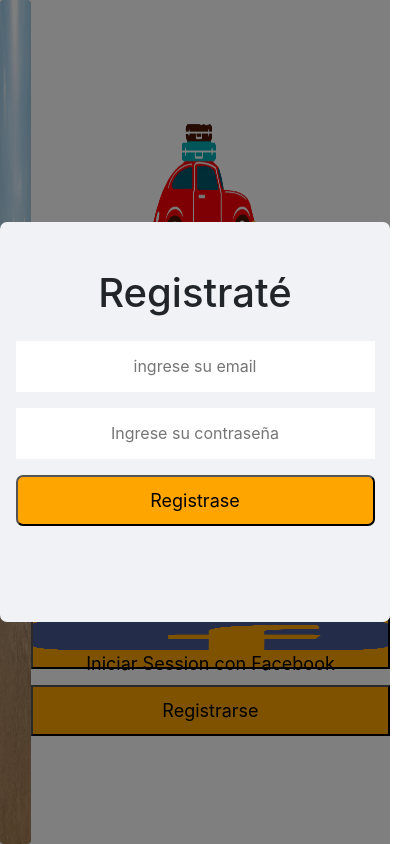
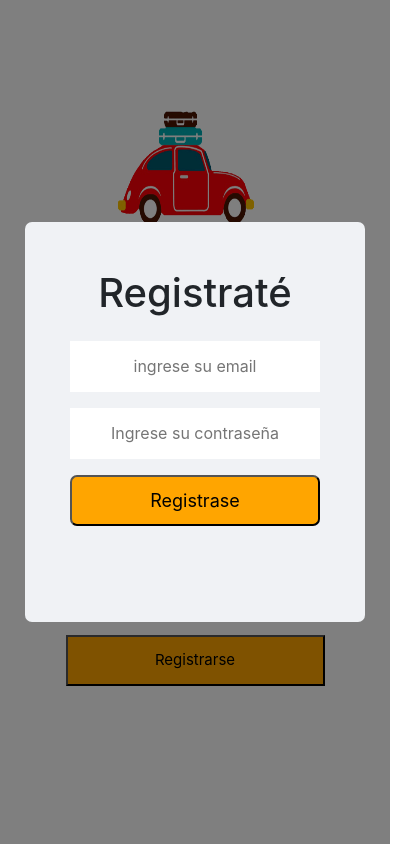
Before and after one commit to ke975/incubacionDesturtap, a React (Create React App) app: page / in a window 390 px wide. Both pictures are taken after typing "name@example.com", "Sample123" into the empty fields and a click on the button "Registrarse". Shown: the whole page, 420 px wide, since content can reach past the window. Built offline with nearby package versions, Linux system fonts and the light colour scheme; no server answers.

Commit message:
Creación de la vista del avatar del usuario en el navegador

```diff
--- a/src/components/Navbar.jsx
+++ b/src/components/Navbar.jsx
@@ -1,7 +1,11 @@
+
+import {AuthContext} from '../context/autContext'
+import { useContext } from 'react'
+
 
 export function Navbar(){
 
-
+const {user} =useContext(AuthContext)
 
 
 
@@ -34,13 +38,14 @@ return(
         </div>
       </li>
       <li className="nav-item">
-        <a className="nav-link disabled text-white " href="#">Disabled</a>
+       <img src={user.avatar} className=" rounded-circle" alt=""/> <a className="nav-link disabled text-white " href="#"></a>
       </li>
     </ul>
     <form className="form-inline my-2 my-lg-0">
       <input className="form-control mr-sm-2" type="search" placeholder="Search" aria-label="Search"/>
       <button className="btn btn-outline-success my-2 my-sm-0" type="submit">Search</button>
     </form>
+
   </div>
 </nav>
 
--- a/src/pages/Login.jsx
+++ b/src/pages/Login.jsx
@@ -2,14 +2,14 @@ import React from "react";
 import "../styles/Login.scss";
 import Beach from "../assets/beachLandin.png";
 import Logo from "../assets/logo-paraTraveling-safe.gif";
-import Google from "../assets/google.png";
-import facebook from "../assets/facebooke.png";
+import Google from "../assets/search.png";
+import facebook from "../assets/face.png";
 import Modal from "react-modal";
 import { firebase } from "../services/firebase";
 import { useContext, useState } from "react";
 import { AuthContext } from "../context/autContext";
 import { useNavigate } from "react-router-dom";
-
+import '../styles/ResponsiveLogin.scss'
 Modal.setAppElement("#root");
 
 export function Login() {
@@ -19,10 +19,10 @@ export function Login() {
   const [modalIsOpen, setIsOpen] = React.useState(false);
   const [email, setEmail] = useState("");
   const [pass, setPass] = useState("");
-  const [emailCreate, setEmailCreate] = useState('')
-  const [passCreate, setPassCreate] = useState('')
-  const [error,setError] = useState(null)
-  const [errorModal,setErrorModal] = useState(null)
+  const [emailCreate, setEmailCreate] = useState("");
+  const [passCreate, setPassCreate] = useState("");
+  const [error, setError] = useState(null);
+  const [error1, setError1] = useState(null);
   function openModal() {
     setIsOpen(true);
   }
@@ -31,82 +31,72 @@ export function Login() {
     setIsOpen(false);
   }
 
-function handleCreateUser(e){
-  e.preventDefault()
-  firebase.auth().createUserWithEmailAndPassword(emailCreate, passCreate)
+  function handleCreateUser(e) {
+    e.preventDefault();
+    firebase
+      .auth()
+      .createUserWithEmailAndPassword(emailCreate, passCreate)
       .then((userCredential) => {
         // Signed in
         var user = userCredential.user;
-    closeModal()
+        closeModal();
         // ...
       })
       .catch((error) => {
-    if(errorModal.code === 'auth/user-not-found'){
-      setErrorModal('Usuario o contraseña incorrecta')
+        if (error.code === "auth/user-not-found") {
+          setError1("Usuario o contraseña incorrecta");
+        }
+        if (error.code === "auth/wrong-password") {
+          setError("Usuario o contraseña incorrecta");
+        }
+        console.log(error.code);
+        console.log(error.message);
 
-
+        if (!emailCreate.trim()) {
+          console.log("Datos vacíos email!");
+          setError("Datos vacíos email!");
+          return;
         }
-  if(errorModal.code === 'auth/wrong-password'){
-      setError('Usuario o contraseña incorrecta')
-  }
-  console.log(error.code)
-  console.log(error.message)
-
-  if(!email.trim()){
-    console.log('Datos vacíos email!')
-    setErrorModal('Datos vacíos email!')
-    return
-}
-if(!pass.trim()){
-  console.log('Datos vacíos email!')
-  setErrorModal('Datos vacíos contraseña!')
-  return
+        if (!passCreate.trim()) {
+          console.log("Datos vacíos email!");
+          setError("Datos vacíos contraseña!");
+          return;
         }
         // ..
       });
   }
 
-function procesarDatos(e){
-  e.preventDefault()
+  function procesarDatos(e) {
+    e.preventDefault();
 
-
-
-  firebase.auth().signInWithEmailAndPassword(email,pass)
+    firebase
+      .auth()
+      .signInWithEmailAndPassword(email, pass)
       .then((userCredential) => {
         // Signed in
         var user = userCredential.user;
         // ...
-    navigate('/Home')
+        navigate("/Home");
       })
       .catch((error) => {
-    if(error.code === 'auth/wrong-password'){
-      setError('Usuario o contraseña incorrecta')
+        if (error.code === "auth/wrong-password") {
+          setError("Usuario o contraseña incorrecta");
         }
-  if(!email.trim()){
-    console.log('Datos vacíos email!')
-    setError('Datos vacíos email!')
-    return
+        if (!email.trim()) {
+          console.log("Datos vacíos email!");
+          setError("Datos vacíos email!");
+          return;
         }
-if(!pass.trim()){
-  console.log('Datos vacíos email!')
-  setError('Datos vacíos contraseña!')
-  return
+        if (!pass.trim()) {
+          console.log("Datos vacíos email!");
+          setError("Datos vacíos contraseña!");
+          return;
         }
       });
 
-
-
-  setEmailCreate('');
-  setPassCreate('');
+    setEmailCreate("");
+    setPassCreate("");
   }
-
-
-
-
-
-
-
-
 
   async function Login() {
     if (!user) {
@@ -142,15 +132,11 @@ if(!pass.trim()){
             className="react-modal-content"
             overlayClassName="react-modal-overlay"
           >
-            <form onSubmit={ handleCreateUser}>
+            <form onSubmit={handleCreateUser}>
               <h1>Registraté</h1>
-              {
-        errorModal?(
-            <div className="alert alert-danger">
-                {error}
-            </div>
-        ):null
-    }
+              {error? (
+                <div className="alert alert-danger">{error}</div>
+              ) : null}
 
               <input
                 type="email"
@@ -162,20 +148,14 @@ if(!pass.trim()){
                 type="password"
                 value={passCreate}
                 placeholder="Ingrese su contraseña"
-                onChange={(e) =>setPassCreate(e.target.value)}
+                onChange={(e) => setPassCreate(e.target.value)}
               />
               <button>Registrase</button>
             </form>
           </Modal>
 
           <form onSubmit={procesarDatos}>
-          {
-        error?(
-            <div className="alert alert-danger">
-                {error}
-            </div>
-        ):null
-    }
+            {error ? <div className="alert  text-center col-sm-4">{error}</div> : null}
 
             <input
               type="email"
@@ -192,10 +172,11 @@ if(!pass.trim()){
               value={pass}
             />
 
+            <button type="submit" className="btn btn-warning">
+              Entrar
+            </button>
+            <button onClick={Login}>
 
-<button type="submit" className="btn btn-warning">Entrar</button>
-            <button onClick={Login}>
-              {" "}
               <img src={Google} width={30} height={30} alt="" />
               Iniciar Session con Google
             </button>
--- a/src/styles/Login.scss
+++ b/src/styles/Login.scss
@@ -50,6 +50,8 @@ main {
 
 .main-content form button img {
   margin-right: 10px;
+  width: 30px;
+  height: 30px;
 }
 
 .Register {
@@ -122,101 +124,3 @@ main {
   align-items: center;
   justify-content: center;
 }
-
-@media (max-width: 360px) {
-  aside {
-    display: none;
-  }
-  main {
-    max-width: 340px;
-    max-height: 640px;
-  }
-  main .main-content > img {
-    width: 400px;
-    height: 400px;
-  }
-
-  .main-content form input {
-    width: 229px;
-    height: 51px;
-    margin: 0 auto;
-    text-align: center;
-  }
-
-  .main-content form button {
-    width: 229px;
-    height: 51px;
-    margin: 0 auto;
-    text-align: center;
-    background-color: #ffa500;
-    color: #000000;
-    font-size: 15px;
-    gap: 1rem;
-  }
-
-  .main-content form button img {
-    margin-right: 5px;
-    width: 20px;
-    height: 20px;
-  }
-
-  .react-modal-content form {
-    display: flex;
-    flex-direction: column;
-    justify-content: center;
-    margin: 0 auto;
-    gap: 1rem;
-  }
-
-  .react-modal-content form input {
-    display: flex;
-    margin-top: 20px;
-    flex-direction: column;
-    justify-content: center;
-    align-items: center;
-    width: 200px;
-    height: 51px;
-    margin: 0 auto;
-    text-align: center;
-    border: 7px;
-  }
-
-  .react-modal-content form button {
-    width: 200px;
-    height: 51px;
-    margin: 0 auto;
-    text-align: center;
-    background-color: #ffa500;
-    color: #000000;
-    font-size: 18px;
-    border-radius: 7px;
-    gap: 1rem;
-  }
-
-  .react-modal-content form h1 {
-    margin-top: -50px;
-    text-align: center;
-  }
-
-  .react-modal-content {
-    display: flex;
-    flex-wrap: wrap;
-    width: 280px;
-    height: 400px;
-    background-color: #f0f2f5;
-    margin: auto;
-    border-radius: 7px;
-  }
-
-  .react-modal-overlay {
-    background: rgba(0, 0, 0, 0.5);
-    position: fixed;
-    top: 0;
-    bottom: 0;
-    right: 0;
-    left: 0;
-    display: flex;
-    align-items: center;
-    justify-content: center;
-  }
-}
--- /dev/null
+++ b/src/styles/ResponsiveLogin.scss
@@ -0,0 +1,297 @@
+@media (max-width: 360px) {
+    aside {
+      display: none;
+    }
+    main {
+      max-width: 340px;
+      max-height: 640px;
+    }
+    main .main-content > img {
+      width: 400px;
+      height: 400px;
+    }
+
+    .main-content form input {
+      width: 229px;
+      height: 51px;
+      margin: 0 auto;
+      text-align: center;
+    }
+
+    .main-content form button {
+      width: 229px;
+      height: 51px;
+      margin: 0 auto;
+      text-align: center;
+      background-color: #ffa500;
+      color: #000000;
+      font-size: 15px;
+      gap: 1rem;
+    }
+
+    .main-content form button img {
+      margin-right: 5px;
+      width: 20px;
+      height: 20px;
+    }
+
+    .react-modal-content form {
+      display: flex;
+      flex-direction: column;
+      justify-content: center;
+      margin: 0 auto;
+      gap: 1rem;
+    }
+
+    .react-modal-content form input {
+      display: flex;
+      margin-top: 20px;
+      flex-direction: column;
+      justify-content: center;
+      align-items: center;
+      width: 200px;
+      height: 51px;
+      margin-right: 0 auto;
+      text-align: center;
+      border: 7px;
+    }
+
+    .react-modal-content form button {
+      width: 200px;
+      height: 51px;
+      margin: 0 auto;
+      text-align: center;
+      background-color: #ffa500;
+      color: #000000;
+      font-size: 18px;
+      border-radius: 7px;
+      gap: 1rem;
+    }
+
+    .react-modal-content form h1 {
+      margin-top: -50px;
+      text-align: center;
+    }
+
+    .react-modal-content {
+      display: flex;
+      flex-wrap: wrap;
+      width: 280px;
+      height: 400px;
+      background-color: #f0f2f5;
+      margin-right: 0 auto;
+      border-radius: 7px;
+    }
+
+    .react-modal-overlay {
+      background: rgba(0, 0, 0, 0.5);
+      position: fixed;
+      top: 0;
+      bottom: 0;
+      right: 0;
+      left: 0;
+      display: flex;
+      align-items: center;
+      justify-content: center;
+    }
+
+
+  }
+
+
+  @media (max-width: 375px) {
+    aside {
+      display: none;
+    }
+    main {
+      max-width: 340px;
+      max-height: 640px;
+    }
+    main .main-content > img {
+      width: 400px;
+      height: 400px;
+    }
+
+    .main-content form input {
+      width: 229px;
+      height: 51px;
+      margin: 0 auto;
+      text-align: center;
+    }
+
+    .main-content form button {
+      width: 229px;
+      height: 51px;
+      margin: 0 auto;
+      text-align: center;
+      background-color: #ffa500;
+      color: #000000;
+      font-size: 15px;
+      gap: 1rem;
+    }
+
+    .main-content form button img {
+      margin-right: 5px;
+      width: 20px;
+      height: 20px;
+    }
+
+    .react-modal-content form {
+      display: flex;
+      flex-direction: column;
+      justify-content: center;
+      margin: 0 auto;
+      gap: 1rem;
+    }
+
+    .react-modal-content form input {
+      display: flex;
+      margin-top: 20px;
+      flex-direction: column;
+      justify-content: center;
+      align-items: center;
+      width: 200px;
+      height: 51px;
+      margin: 0 auto;
+      text-align: center;
+      border: 7px;
+    }
+
+    .react-modal-content form button {
+      width: 200px;
+      height: 51px;
+      margin: 0 auto;
+      text-align: center;
+      background-color: #ffa500;
+      color: #000000;
+      font-size: 18px;
+      border-radius: 7px;
+      gap: 1rem;
+    }
+
+    .react-modal-content form h1 {
+      margin-top: -50px;
+      text-align: center;
+    }
+
+    .react-modal-content {
+      display: flex;
+      flex-wrap: wrap;
+      width: 280px;
+      height: 400px;
+      background-color: #f0f2f5;
+      margin: auto;
+      border-radius: 7px;
+    }
+
+    .react-modal-overlay {
+      background: rgba(0, 0, 0, 0.5);
+      position: fixed;
+      top: 0;
+      bottom: 0;
+      right: 0;
+      left: 0;
+      display: flex;
+      align-items: center;
+      justify-content: center;
+    }
+  }
+
+
+  @media (max-width: 414px) {
+    aside {
+      display: none;
+    }
+    main {
+      max-width: 350px;
+      max-height: 640px;
+    }
+    main .main-content > img {
+      width: 450px;
+      height: 450px;
+    }
+
+    .main-content form input {
+      width: 259px;
+      height: 51px;
+      margin: 0 auto;
+      text-align: center;
+    }
+
+    .main-content form button {
+      width: 259px;
+      height: 51px;
+      margin: 0 auto;
+      text-align: center;
+      background-color: #ffa500;
+      color: #000000;
+      font-size: 15px;
+      gap: 1rem;
+    }
+
+    .main-content form button img {
+      margin-right: 5px;
+      width: 20px;
+      height: 20px;
+    }
+
+    .react-modal-content form {
+      display: flex;
+      flex-direction: column;
+      justify-content: center;
+      margin: 0 auto;
+      gap: 1rem;
+    }
+
+    .react-modal-content form input {
+      display: flex;
+      margin-top: 20px;
+      flex-direction: column;
+      justify-content: center;
+      align-items: center;
+      width: 250px;
+      height: 51px;
+      margin: 0 auto;
+      text-align: center;
+      border: 7px;
+    }
+
+    .react-modal-content form button {
+      width: 250px;
+      height: 51px;
+      margin: 0 auto;
+      text-align: center;
+      background-color: #ffa500;
+      color: #000000;
+      font-size: 18px;
+      border-radius: 7px;
+      gap: 1rem;
+    }
+
+    .react-modal-content form h1 {
+      margin-top: -50px;
+      text-align: center;
+    }
+
+    .react-modal-content {
+      display: flex;
+      flex-wrap: wrap;
+      width: 340px;
+      height: 400px;
+      background-color: #f0f2f5;
+      margin: auto;
+      border-radius: 7px;
+    }
+
+    .react-modal-overlay {
+      background: rgba(0, 0, 0, 0.5);
+      position: fixed;
+      top: 0;
+      bottom: 0;
+      right: 0;
+      left: 0;
+      display: flex;
+      align-items: center;
+      justify-content: center;
+    }
+  }
--- a/src/styles/banneer.scss
+++ b/src/styles/banneer.scss
@@ -41,13 +41,10 @@ figure {
   break-inside: avoid;
 }
 
-.container {
-  column-count: 5;
-  column-gap: 10px;
-}
+
 
 .container {
-  column-count:3;
+  column-count:2;
   column-gap: 10px;
 
 }
@@ -72,7 +69,7 @@ figure {
 .Contact img {
   width: 34px;
   height: 34px;
-  gap: 1rem;
+  gap: 4rem;
 }
 
 .Contact span {
@@ -103,11 +100,20 @@ figure {
 .Contact .callin .icon img {
   width: 34px;
   height: 34px;
-  gap: qrem;
+  gap: 3rem;
+  margin-right: 2rem;
 
-  align-items: center;
-  justify-content: center;
 }
+
+.btn-btn img{
+margin-left: 1rem;
+}
+
+.btn-btn span{
+  margin-right: 1.2rem;
+  font-size: 1.5rem;
+  color: white;
+  }
 
 @media (max-width: 360px) {
   .contenido h2 {
```
Also changed, not shown: src/assets/face.png (added), src/assets/search.png (added). Lines whose indentation alone changed are shown as unchanged.
